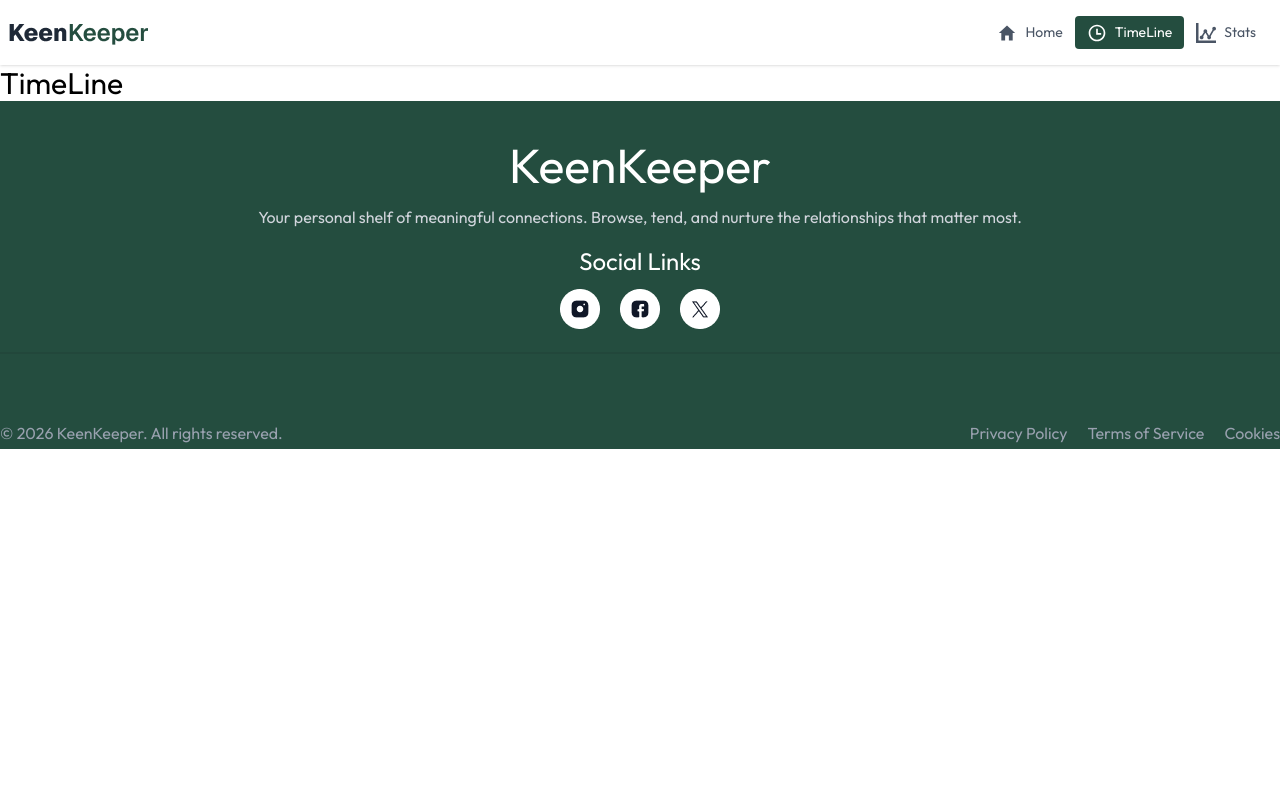
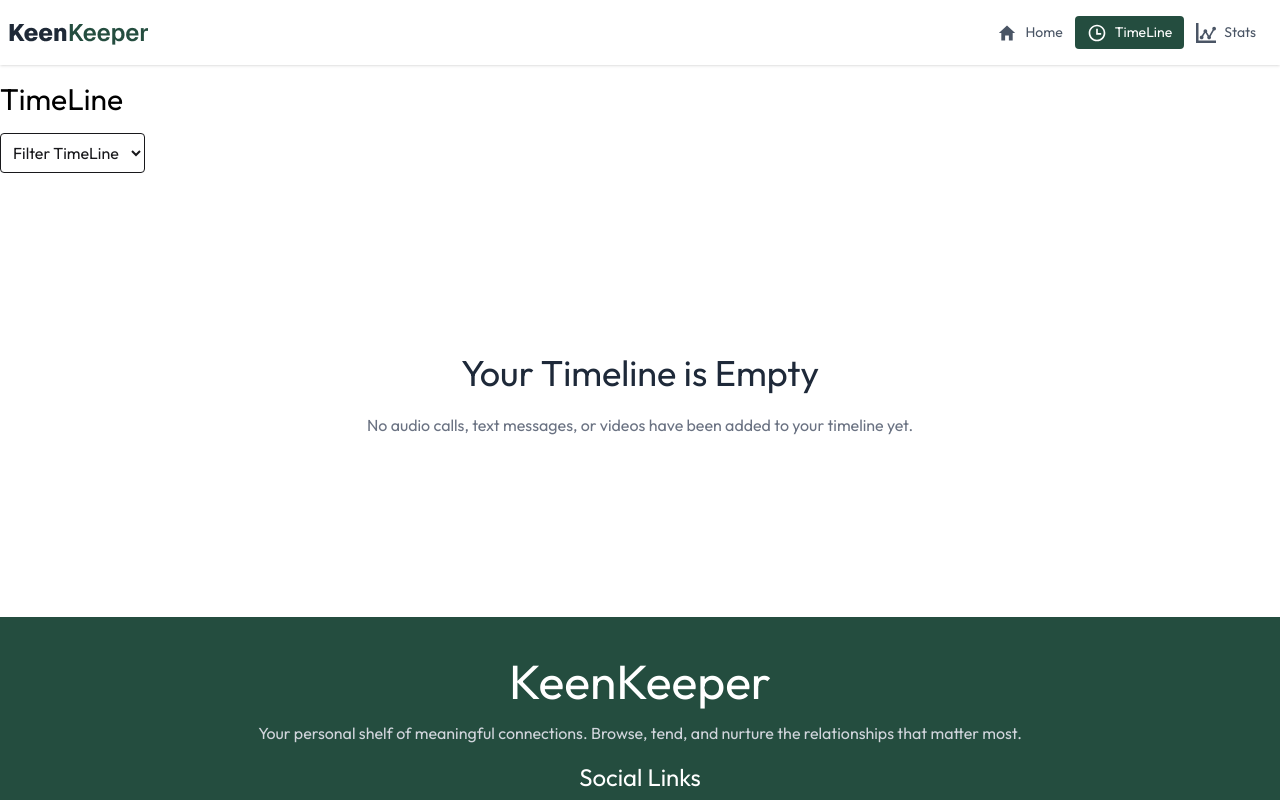
Before and after one commit to HeyAlomgir/B13-A7-kinKeeper, a React (Vite) app: page /timeline in a window 1280 px wide. Shown: the top 800 px of the page. Built offline with nearby package versions, Linux system fonts and the light colour scheme.

Commit message:
filtaring added

```diff
--- a/src/pages/timeline/Timeline.jsx
+++ b/src/pages/timeline/Timeline.jsx
@@ -1,24 +1,55 @@
-import React, { useContext } from 'react';
+import React, { useContext, useState } from 'react';
 import { TimelineFried } from '../../context/TimelineFreind';
 import { LuPhoneCall } from 'react-icons/lu';
 import { FaRegCommentDots } from 'react-icons/fa';
 import { FcNoVideo } from 'react-icons/fc';
 
 const Timeline = () => {
-       const {audio}=useContext(TimelineFried);
-       const  {text}=useContext(TimelineFried);
-       const   {vedeo}=useContext(TimelineFried);
+
+       const {audio,text,vedeo}=useContext(TimelineFried);
+
+
+       const [selected,setSelcted]=useState("all");
 
 
 
     return (
-        <div className='container mx-auto'>
-            <div>
+
+        <div className='container mx-auto '>
+
+          <div className='py-4'>
                 <h1 className='text-black text-3xl font-bold'>TimeLine</h1>
             </div>
 
+
+
+      {/* filter Dropdown */}
+            <select onChange={(e)=>setSelcted(e.target.value)} className='p-2 border rounded'>
+              <option value="all">Filter TimeLine</option>
+              <option value="call">Call</option>
+              <option value="text">Text</option>
+              <option value="video">Videos</option>
+            </select>
+
+          {(audio.length===0 && text.length===0 && vedeo.length === 0 )?
+           <div className='text-center py-45 space-y-5'>
+            <h2 className="text-4xl font-bold text-gray-800">Your Timeline is Empty</h2>
+             <p className="text-gray-500 mt-2 px-4">
+            No audio calls, text messages, or videos have been added to your timeline yet.
+        </p>
+
+           </div>:
+           ""}
+
+
+
+
             {/* Audio */}
-              {
+
+
+            {(selected === "call" || selected === "all" ) && (
+
+
                 audio.map((call,ind)=>{
                     return (
                         <div key={ind} className='card bg-base-100 shadow rounded-2xl w-full py-5 my-5 '>
@@ -34,11 +65,16 @@ const Timeline = () => {
           </div>
                     )
                 })
-              }
+
+            )}
+
+
 
                 {/* Text */}
-              <div>
-              {
+
+              {(selected === "text" || selected==="all") && (
+
+
                 text.map((call,ind)=>{
                     return (
                         <div key={ind} className='card bg-base-100 shadow rounded-2xl w-full py-5 my-5 '>
@@ -54,14 +90,15 @@ const Timeline = () => {
           </div>
                     )
                 })
-              }
-              </div>
+
+
+              )}
+
 
               {/* Vedeo */}
 
-             <div>
-                 {
-                vedeo.map((call,ind)=>{
+            {(selected==="video" || selected ==="all") && (
+                   vedeo.map((call,ind)=>{
                     return (
                         <div key={ind} className='card bg-base-100 shadow rounded-2xl w-full py-5 my-5 '>
 
@@ -76,8 +113,11 @@ const Timeline = () => {
           </div>
                     )
                 })
-              }
-             </div>
+            )}
+
+
+
+
 
 
 
```
